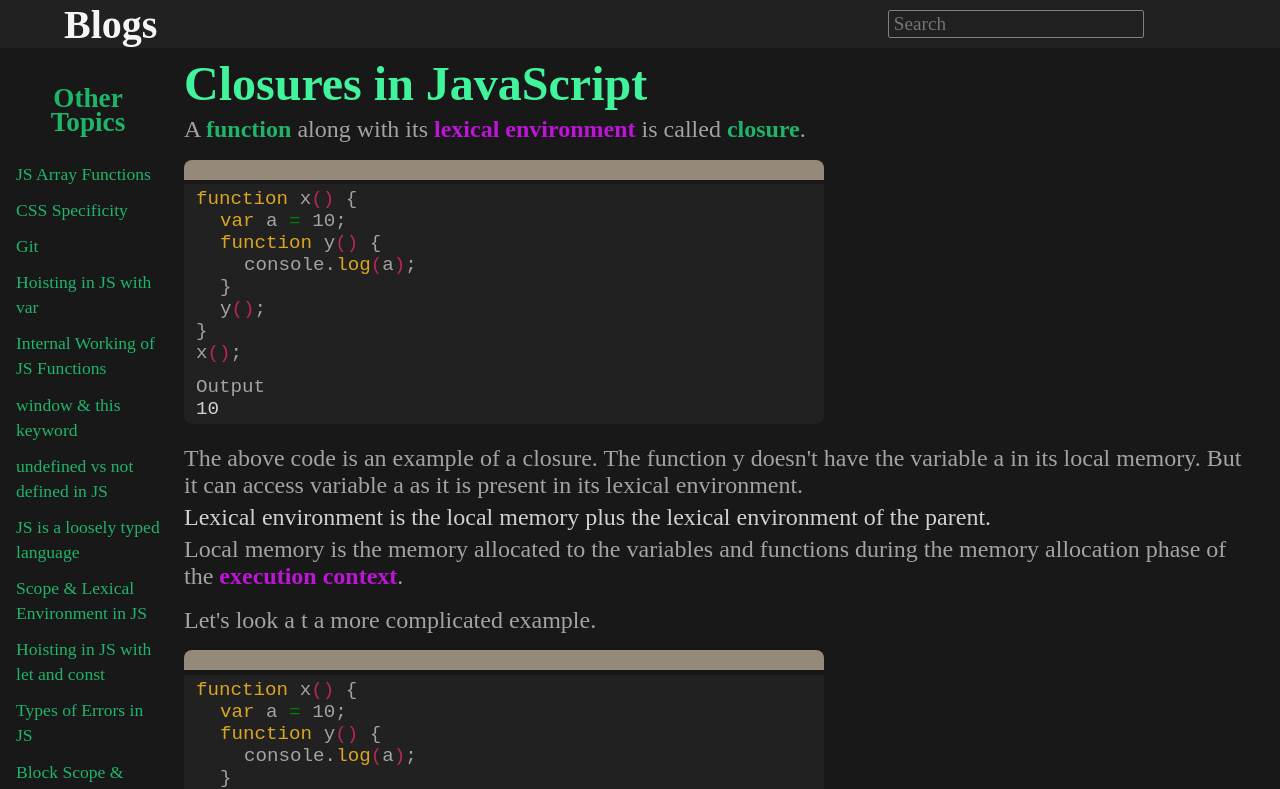
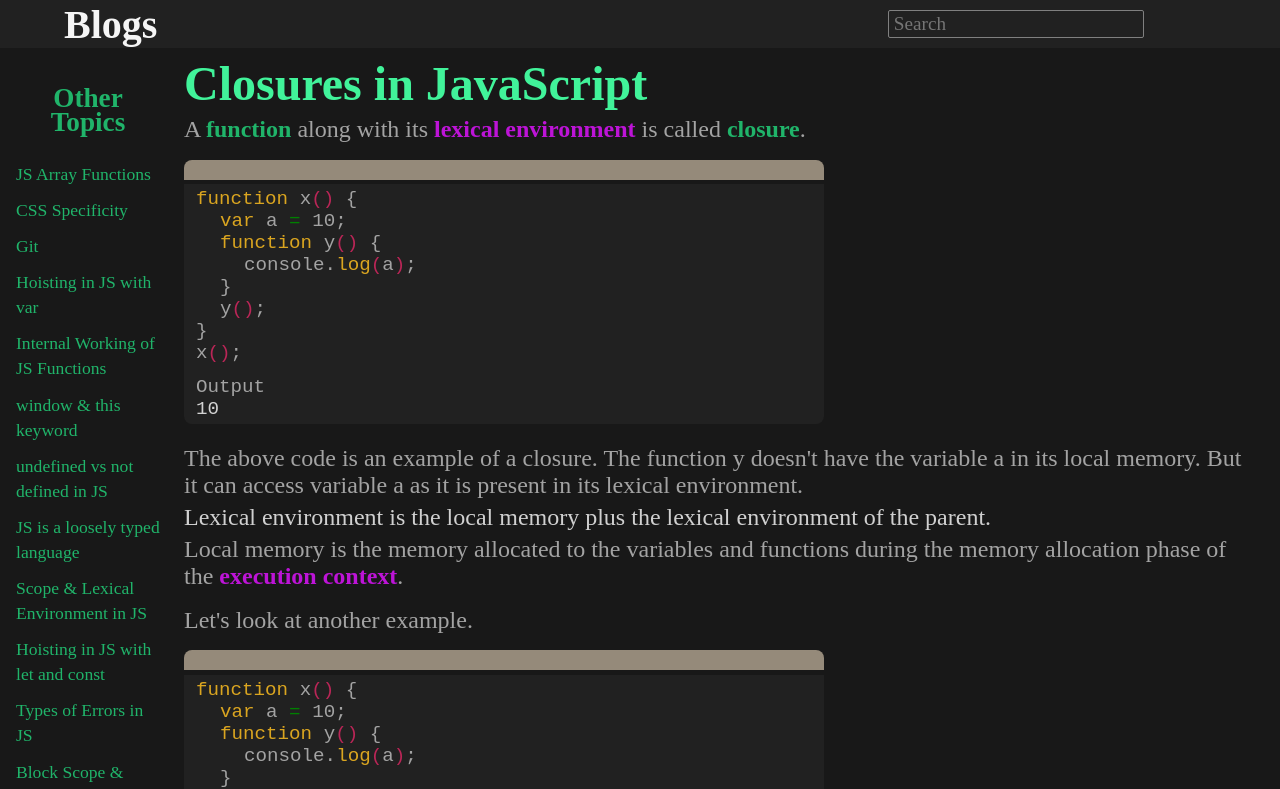
Before and after one commit to SoumyaSagnik/Blogs, a React (Create React App) app: page /js-closures in a window 1280 px wide. Shown: the top 789 px of the page. Built offline with nearby package versions, Linux system fonts and the light colour scheme; a web font is replaced by a local one.

Commit message:
grammar fix

```diff
--- a/src/Pages/Closures.js
+++ b/src/Pages/Closures.js
@@ -80,7 +80,7 @@ const Closures = () => {
           </a>
           .
         </p>
-        <p className="space-all">Let's look a t a more complicated example.</p>
+        <p className="space-all">Let's look at another example.</p>
         <Code />
         <pre>
           <div className="code-body">
```
